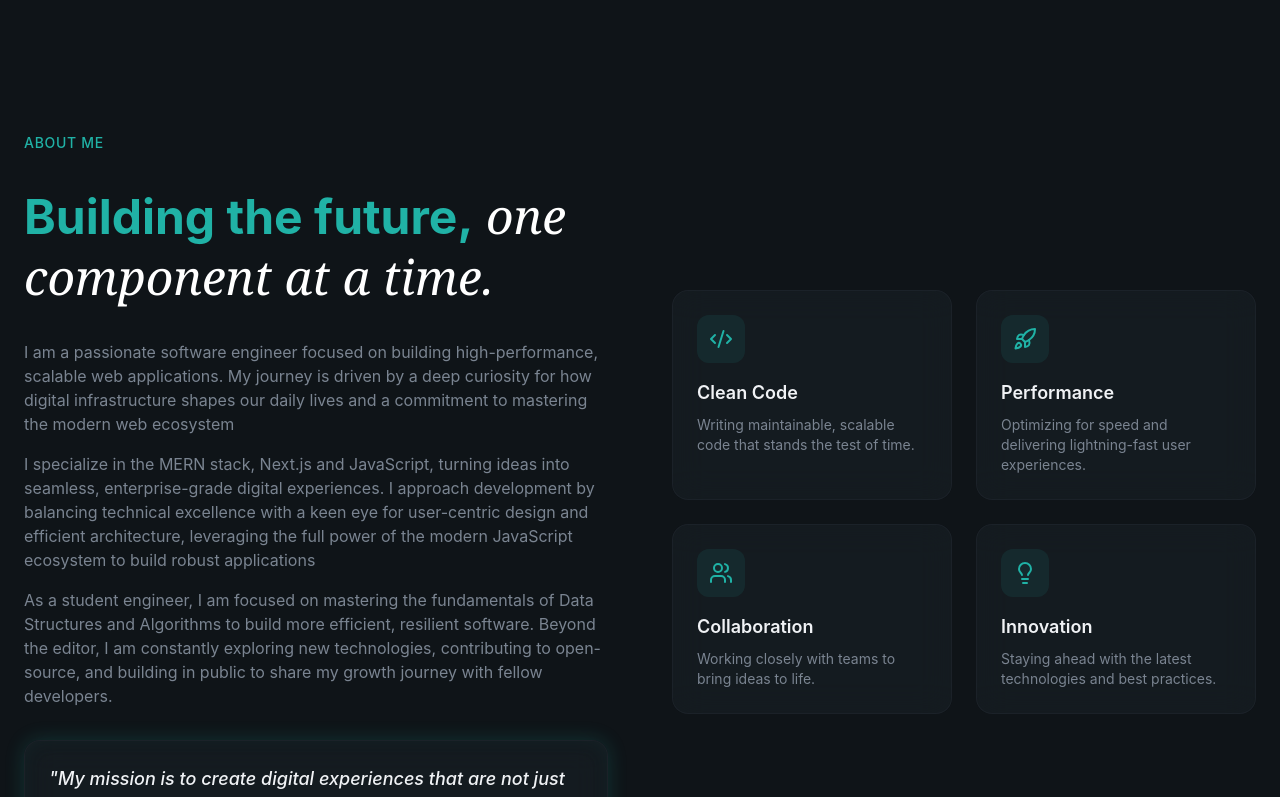
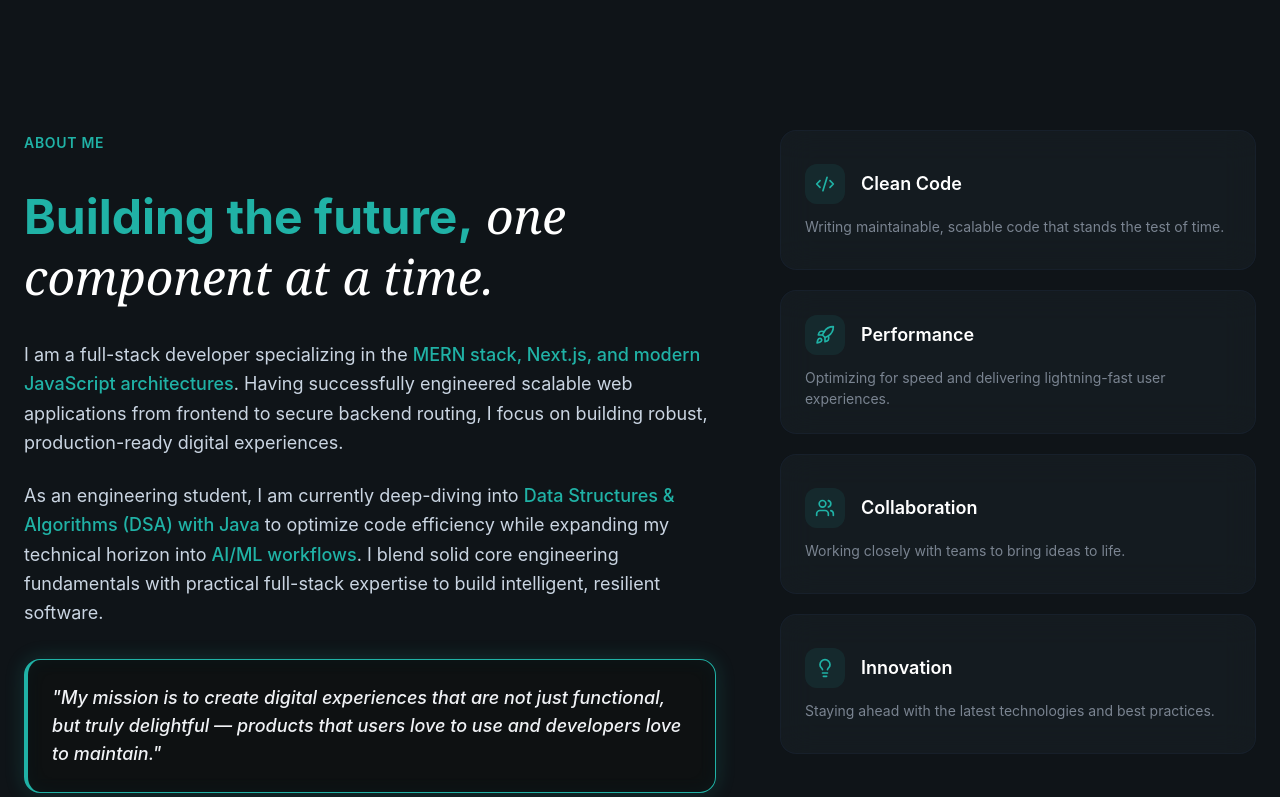
Before and after one commit to ianchalsingh196/Portfolio, a React (Vite) app: page / in a window 1280 px wide. Shown: the part 1040-1837 px from the top of the page. Built offline with nearby package versions, Linux system fonts and the light colour scheme.

Commit message:
Updating About.js

```diff
--- a/src/layout/Navbar.jsx
+++ b/src/layout/Navbar.jsx
@@ -26,9 +26,8 @@ export const Navbar = () => {
 
   return (
     <header
-      className={`fixed top-0 left-0 right-0 transition-all duration-500 ${
-        isScrolled ? "glass-strong py-3" : "bg-transparent py-5"
-      }  z-50`}
+      className={`fixed top-0 left-0 right-0 transition-all duration-500 ${isScrolled ? "glass-strong py-3" : "bg-transparent py-5"
+        }  z-50`}
     >
       <nav className="container mx-auto px-6 flex items-center justify-between">
         <a
@@ -54,8 +53,14 @@ export const Navbar = () => {
         </div>
 
         {/* CTA Button */}
+        {/* <div className="hidden md:block">
+          <Button size="sm">Contact Me</Button>
+        </div> */}
+
         <div className="hidden md:block">
-          <Button size="sm">Contact Me</Button>
+          <Button size="sm" asChild>
+            <a href="#contact">Contact Me</a>
+          </Button>
         </div>
 
         {/* Mobile Menu Button */}
--- a/src/sections/About.jsx
+++ b/src/sections/About.jsx
@@ -30,37 +30,32 @@ export const About = () => {
   return (
     <section id="about" className="py-32 relative overflow-hidden">
       <div className="container mx-auto px-6 relative z-10">
-        <div className="grid lg:grid-cols-2 gap-16 items-center">
-          {/* Left Column */}
-          <div className="space-y-8">
+        <div className="grid grid-cols-1 lg:grid-cols-12 gap-16 items-start">
+          <div className="lg:col-span-7 space-y-8">
             <div className="animate-fade-in">
-              <span className="text-secondary-foreground text-sm font-medium tracking-wider uppercase">
+              <span className="text-primary text-sm font-semibold tracking-wider uppercase">
                 About Me
               </span>
             </div>
 
             <h2 className="text-4xl md:text-5xl font-bold leading-tight animate-fade-in animation-delay-100 text-secondary-foreground">
               Building the future,
-              <span className="font-serif italic font-normal text-white">
-                {" "}
-                one component at a time.
+              <span className="font-serif italic font-normal text-white block lg:inline">
+                {" "}one component at a time.
               </span>
             </h2>
+            <div className="space-y-6 text-slate-300 text-base md:text-lg leading-relaxed animate-fade-in animation-delay-200">
 
-            <div className="space-y-4 text-muted-foreground animate-fade-in animation-delay-200">
               <p>
-                I am a passionate software engineer focused on building high-performance, scalable web applications. My journey is driven by a deep curiosity for how digital infrastructure shapes our daily lives and a commitment to mastering the modern web ecosystem
+                I am a full-stack developer specializing in the <span className="text-primary font-medium">MERN stack, Next.js, and modern JavaScript architectures</span>. Having successfully engineered scalable web applications from frontend to secure backend routing, I focus on building robust, production-ready digital experiences.
               </p>
               <p>
-                I specialize in the MERN stack, Next.js and JavaScript, turning ideas into seamless, enterprise-grade digital experiences. I approach development by balancing technical excellence with a keen eye for user-centric design and efficient architecture, leveraging the full power of the modern JavaScript ecosystem to build robust applications
-              </p>
-              <p>
-                As a student engineer, I am focused on mastering the fundamentals of Data Structures and Algorithms to build more efficient, resilient software. Beyond the editor, I am constantly exploring new technologies, contributing to open-source, and building in public to share my growth journey with fellow developers.
+                As an engineering student, I am currently deep-diving into <span className="text-primary font-medium">Data Structures & Algorithms (DSA) with Java</span> to optimize code efficiency while expanding my technical horizon into <span className="text-primary font-medium">AI/ML workflows</span>. I blend solid core engineering fundamentals with practical full-stack expertise to build intelligent, resilient software.
               </p>
             </div>
 
-            <div className="glass rounded-2xl p-6 glow-border animate-fade-in animation-delay-300">
-              <p className="text-lg font-medium italic text-foreground">
+            <div className="glass rounded-2xl p-6 glow-border border-l-4 border-primary animate-fade-in animation-delay-300 bg-[#0E1010]/60 backdrop-blur-sm">
+              <p className="text-base md:text-lg font-medium italic text-foreground">
                 "My mission is to create digital experiences that are not just
                 functional, but truly delightful — products that users love to
                 use and developers love to maintain."
@@ -68,19 +63,20 @@ export const About = () => {
             </div>
           </div>
 
-          {/* Right Column - Hilights */}
-          <div className="grid sm:grid-cols-2 gap-6">
+          <div className="lg:col-span-5 grid sm:grid-cols-2 lg:grid-cols-1 gap-5">
             {highlights.map((item, idx) => (
               <div
                 key={idx}
-                className="glass p-6 rounded-2xl animate-fade-in"
+                className="group glass p-6 rounded-2xl animate-fade-in flex flex-col justify-center min-h-[140px] border border-slate-800/40 hover:border-primary/30 transition-all duration-300"
                 style={{ animationDelay: `${(idx + 1) * 100}ms` }}
               >
-                <div className="w-12 h-12 rounded-xl bg-primary/10 flex items-center justify-center mb-4 hover:bg-primary/20">
-                  <item.icon className="w-6 h-6 text-primary" />
+                <div className="flex items-center gap-4 mb-3">
+                  <div className="w-10 h-10 rounded-xl bg-primary/10 flex items-center justify-center transition-colors group-hover:bg-primary/20 shrink-0">
+                    <item.icon className="w-5 h-5 text-primary" />
+                  </div>
+                  <h3 className="text-base md:text-lg font-semibold text-white">{item.title}</h3>
                 </div>
-                <h3 className="text-lg font-semibold mb-2">{item.title}</h3>
-                <p className="text-sm text-muted-foreground">
+                <p className="text-sm text-muted-foreground leading-normal">
                   {item.description}
                 </p>
               </div>
@@ -90,4 +86,4 @@ export const About = () => {
       </div>
     </section>
   );
-}
+};
```
